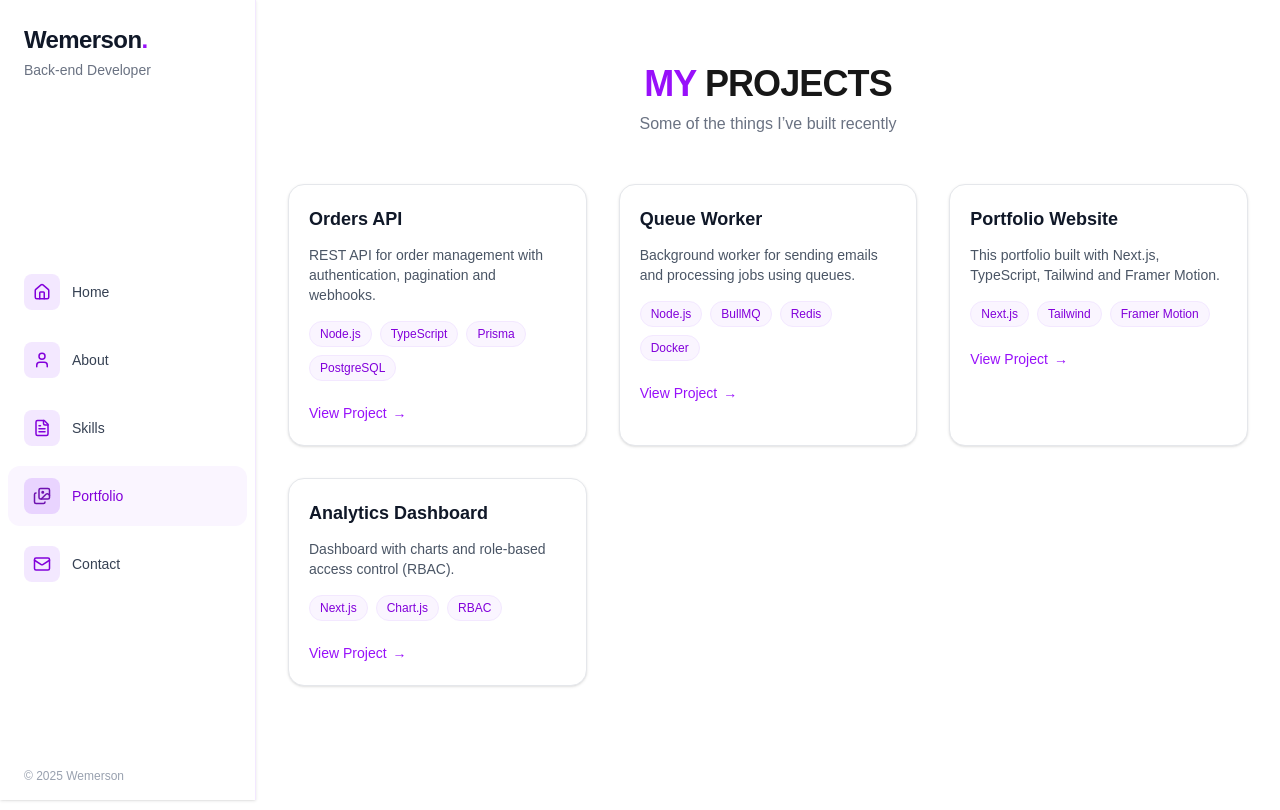
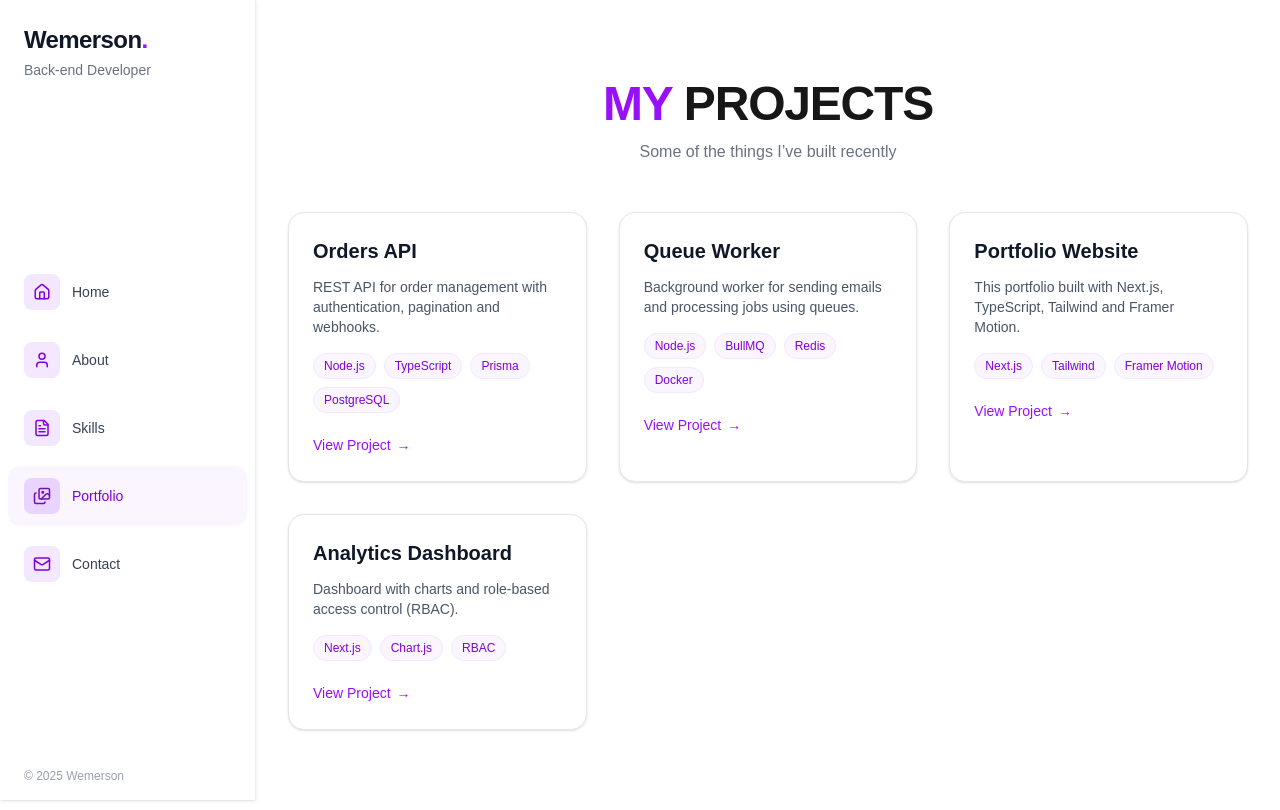
Before and after one commit to wmsalves/portfolio-wmsalves, a Next.js app: page /portfolio in a window 1280 px wide. Built offline with nearby package versions, Linux system fonts and the light colour scheme.

Commit message:
style(portfolio): align section with site pattern (svh offset, scroll-mt, responsive spacing and grid/card polish)

```diff
--- a/src/components/sections/project/Projects.tsx
+++ b/src/components/sections/project/Projects.tsx
@@ -9,29 +9,36 @@ export default function ProjectsSection() {
   return (
     <motion.section
       id="portfolio"
-      className="min-h-screen w-full px-6 md:px-8 py-16"
+      className="
+        w-full scroll-mt-24 max-w-6xl mx-auto
+        min-h-[calc(100svh-56px)] lg:min-h-screen
+        px-4 sm:px-6 md:px-8 py-14 sm:py-16 md:py-20
+      "
       initial={{ opacity: 0, y: 20 }}
       whileInView={{ opacity: 1, y: 0 }}
+      viewport={{ once: true, amount: 0.2 }}
       transition={{ duration: 0.6 }}
-      viewport={{ once: true }}
     >
-      <div className="max-w-6xl mx-auto space-y-12">
       {/* Header */}
-        <div className="text-center">
-          <h2 className="text-4xl font-extrabold tracking-tight">
+      <div className="text-center mb-10 sm:mb-12">
+        <h2 className="text-3xl sm:text-4xl md:text-5xl font-extrabold tracking-tight">
           <span className="text-purple-600">MY</span> PROJECTS
         </h2>
-          <p className="text-gray-500 mt-2">
+        <p className="text-gray-500 mt-3 max-w-2xl mx-auto">
           Some of the things I’ve built recently
         </p>
       </div>
 
       {/* Grid */}
-        <div className="grid sm:grid-cols-2 lg:grid-cols-3 gap-8">
+      <div className="grid grid-cols-1 sm:grid-cols-2 lg:grid-cols-3 gap-6 sm:gap-8">
         {projects.map((p, idx) => (
           <motion.article
             key={p.slug ?? `${p.title}-${idx}`}
-              className="group rounded-2xl border border-gray-200 bg-white shadow-sm hover:shadow-md hover:-translate-y-0.5 transition-all"
+            className="
+              group rounded-2xl border border-gray-200 bg-white
+              shadow-sm hover:shadow-md hover:-translate-y-0.5 transition-all
+              focus-within:ring-2 focus-within:ring-purple-300
+            "
             initial={{ opacity: 0, y: 30 }}
             whileInView={{ opacity: 1, y: 0 }}
             transition={{ duration: 0.4, delay: idx * 0.06 }}
@@ -45,13 +52,13 @@ export default function ProjectsSection() {
                   alt={p.title}
                   fill
                   className="object-cover transition-transform duration-500 group-hover:scale-105"
-                    sizes="(max-width: 768px) 100vw, (max-width: 1200px) 50vw, 33vw"
+                  sizes="(max-width: 640px) 100vw, (max-width: 1024px) 50vw, 33vw"
                 />
               </div>
             )}
 
-              <div className="p-5 space-y-3">
-                <h3 className="text-lg font-semibold text-gray-900">
+            <div className="p-5 sm:p-6 space-y-3">
+              <h3 className="text-lg sm:text-xl font-semibold text-gray-900">
                 {p.title}
               </h3>
               <p className="text-sm text-gray-600">{p.description}</p>
@@ -76,7 +83,7 @@ export default function ProjectsSection() {
                   href={p.link}
                   target="_blank"
                   rel="noopener noreferrer"
-                    className="inline-flex items-center gap-1.5 text-sm font-medium text-purple-600 hover:text-purple-700"
+                  className="inline-flex items-center gap-1.5 text-sm font-medium text-purple-600 hover:text-purple-700 focus:outline-none focus:ring-2 focus:ring-purple-300 rounded"
                 >
                   View Project <span aria-hidden>→</span>
                 </Link>
@@ -85,7 +92,6 @@ export default function ProjectsSection() {
           </motion.article>
         ))}
       </div>
-      </div>
     </motion.section>
   );
 }
```
Lines whose indentation alone changed are shown as unchanged.
